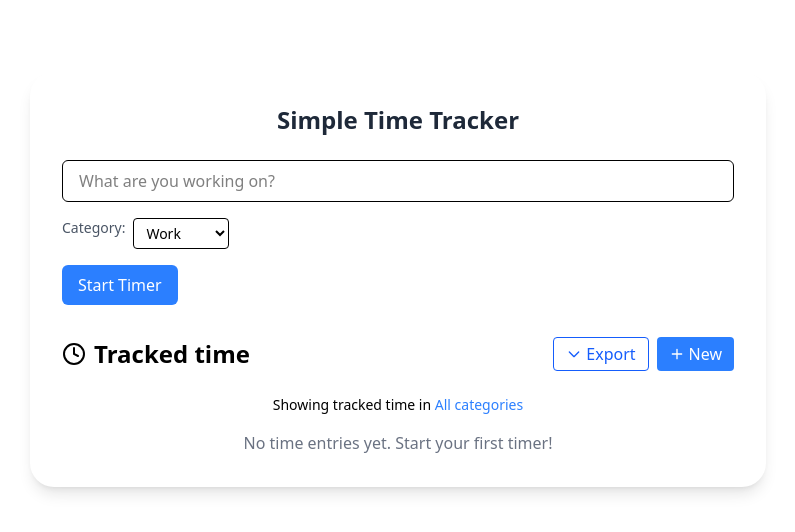
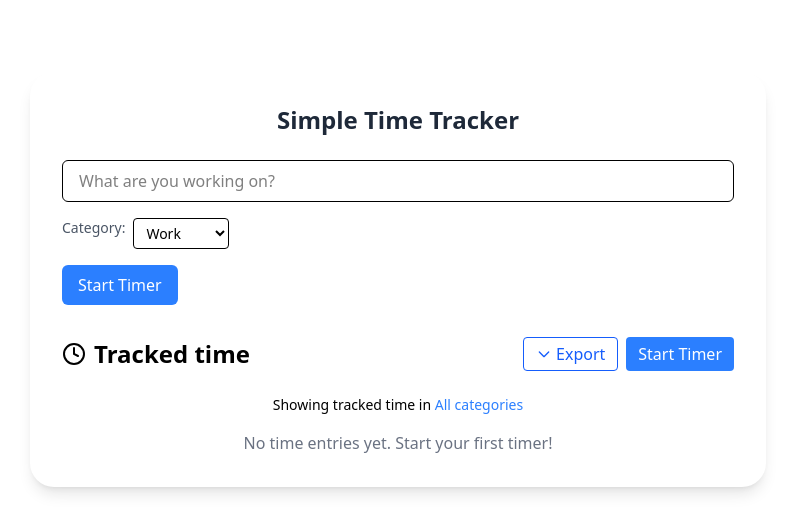
Before and after one commit to mauricedesaxe/time-tracker, a React app: page / in a window 1280 px wide. Shown: the top 532 px of the page, without its empty margins (34-829 px from the left). Built offline with nearby package versions, Linux system fonts and the light colour scheme; the HTML template or start-up script is replaced by a standard one.

Commit message:
move timer button

```diff
--- a/src/components/TimeTracker.tsx
+++ b/src/components/TimeTracker.tsx
@@ -440,25 +440,23 @@ const TimeTracker = () => {
               </svg>
               Export
             </button>
+            {!currentEntry ? (
               <button
                 onClick={startTimer}
                 disabled={!!currentEntry}
                 className="flex items-center px-3 py-1 bg-blue-500 text-white rounded hover:bg-blue-600 disabled:opacity-50"
               >
-              <svg
-                className="w-4 h-4 mr-1"
-                viewBox="0 0 24 24"
-                fill="none"
-                stroke="currentColor"
+                Start Timer
+              </button>
+            ) : (
+              <button
+                onClick={stopTimer}
+                disabled={description.trim() === ""}
+                className="flex items-center px-3 py-1 bg-red-500 text-white rounded hover:bg-red-600 disabled:opacity-50"
               >
-                <path
-                  d="M12 5v14M5 12h14"
-                  strokeWidth="2"
-                  strokeLinecap="round"
-                />
-              </svg>
-              New
+                Stop Timer
               </button>
+            )}
           </div>
         </div>
 
```
Lines whose indentation alone changed are shown as unchanged.
